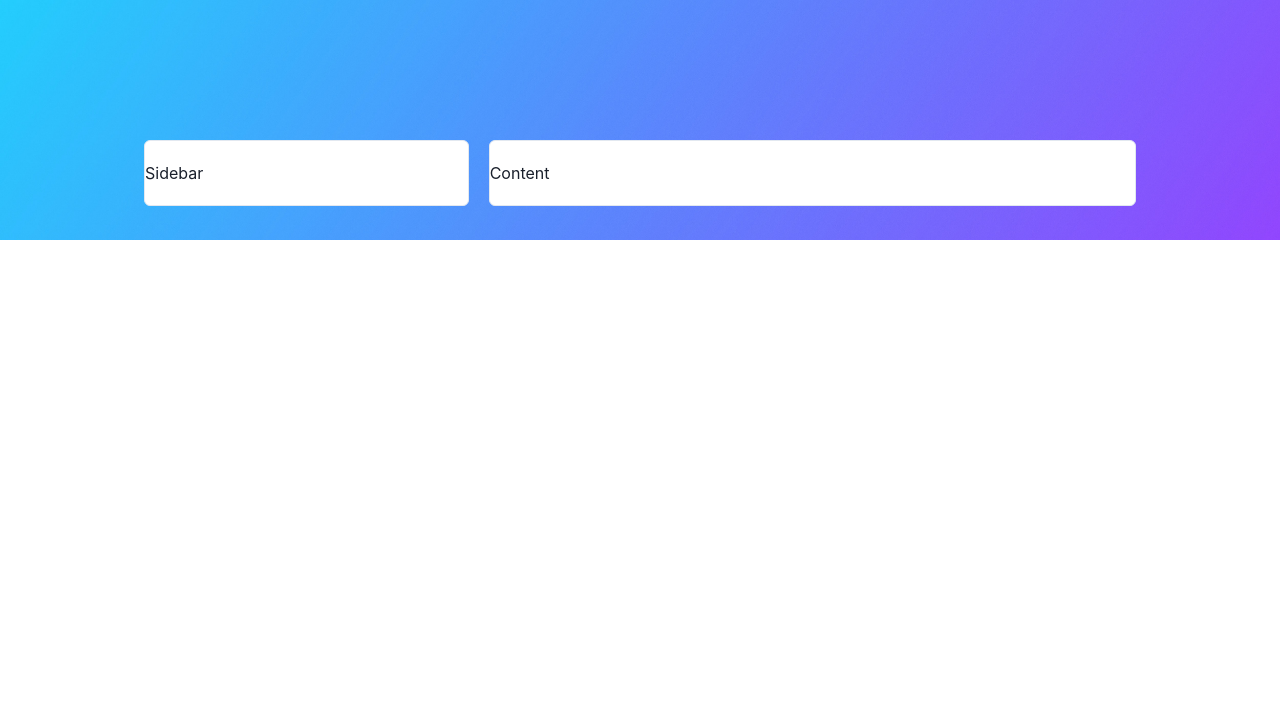
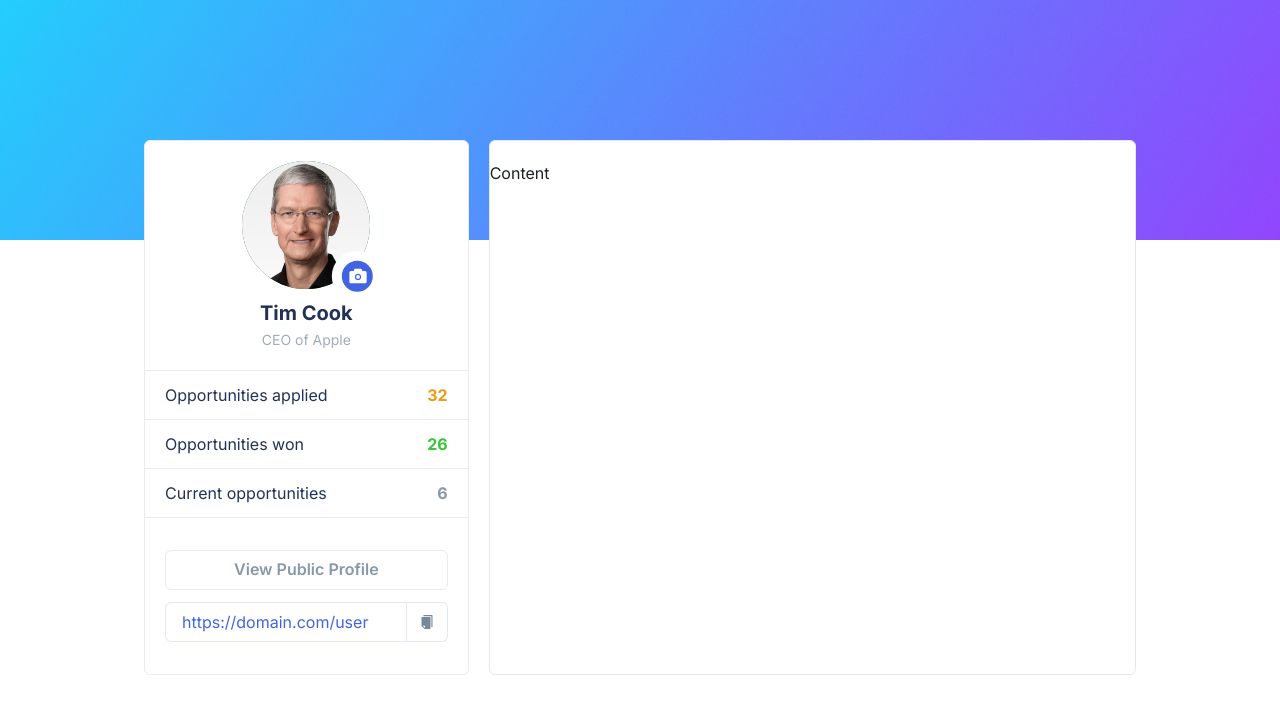
Before and after one commit to dumbmety/user-profile, a React (Create React App) app: page / in a window 1280 px wide. Shown: the top 714 px of the page. Built offline with nearby package versions, Linux system fonts and the light colour scheme; the HTML template or start-up script is replaced by a standard one.

Commit message:
feat: added sidebar content

```diff
--- a/package.json
+++ b/package.json
@@ -18,6 +18,8 @@
     "framer-motion": "^4",
     "react": "^17.0.2",
     "react-dom": "^17.0.2",
+    "react-icons": "^4.2.0",
+    "react-router-dom": "^5.2.0",
     "react-scripts": "4.0.3",
     "simplebar-react": "^2.3.0",
     "web-vitals": "^1.0.1"
--- a/src/components/Sidebar.jsx
+++ b/src/components/Sidebar.jsx
@@ -1,19 +1,134 @@
-import { Box } from '@chakra-ui/layout';
+import { AiFillCamera, AiFillCopy } from 'react-icons/ai';
+import {
+  Avatar,
+  AvatarBadge,
+  Box,
+  Button,
+  Heading,
+  Input,
+  InputGroup,
+  InputRightAddon,
+  Text,
+  VStack,
+} from '@chakra-ui/react';
 
 const Sidebar = () => {
   return (
     <Box
       as="aside"
       flex="1"
-      py="5"
       mr="5"
       bg="white"
       rounded="md"
       borderWidth="1px"
-      borderColor="gray.200"
+      borderColor="brand.light"
       style={{ transform: 'translateY(-100px)' }}
     >
-      Sidebar
+      <VStack
+        spacing="3"
+        py="5"
+        borderBottomWidth="1px"
+        borderColor="brand.light"
+      >
+        <Avatar size="2xl" name="Tim Cook" src="/img/tim-cook.jpg">
+          <AvatarBadge bg="brand.blue" boxSize="1em">
+            <AiFillCamera size="0.4em" />
+          </AvatarBadge>
+        </Avatar>
+        <VStack spacing="1">
+          <Heading as="h3" fontSize="xl" color="brand.dark">
+            Tim Cook
+          </Heading>
+          <Text color="brand.gray" fontSize="sm">
+            CEO of Apple
+          </Text>
+        </VStack>
+      </VStack>
+      <VStack as="ul" spacing="0" listStyleType="none">
+        <Box
+          as="li"
+          w="full"
+          py="3"
+          px="5"
+          d="flex"
+          alignItems="center"
+          justifyContent="space-between"
+          borderBottomWidth="1px"
+          borderColor="brand.light"
+        >
+          <Text color="brand.dark">Opportunities applied</Text>
+          <Text color="brand.yellow" fontWeight="bold">
+            32
+          </Text>
+        </Box>
+        <Box
+          as="li"
+          w="full"
+          py="3"
+          px="5"
+          d="flex"
+          alignItems="center"
+          justifyContent="space-between"
+          borderBottomWidth="1px"
+          borderColor="brand.light"
+        >
+          <Text color="brand.dark">Opportunities won</Text>
+          <Text color="brand.green" fontWeight="bold">
+            26
+          </Text>
+        </Box>
+        <Box
+          as="li"
+          w="full"
+          py="3"
+          px="5"
+          d="flex"
+          alignItems="center"
+          justifyContent="space-between"
+          borderBottomWidth="1px"
+          borderColor="brand.light"
+        >
+          <Text color="brand.dark">Current opportunities</Text>
+          <Text color="brand.cadet" fontWeight="bold">
+            6
+          </Text>
+        </Box>
+      </VStack>
+      <VStack py="8" px="5" spacing="3">
+        <Button
+          w="full"
+          color="brand.cadet"
+          bg="transparent"
+          borderWidth="1px"
+          borderColor="brand.light"
+          _hover={{ bg: 'brand.white' }}
+          _active={{ bg: 'brand.light' }}
+          _focus={{ boxShadow: 'none' }}
+        >
+          View Public Profile
+        </Button>
+        <InputGroup>
+          <Input
+            type="url"
+            color="brand.blue"
+            value="https://domain.com/user"
+            userSelect="all"
+            isReadOnly
+            _focus={{ borderColor: 'brand.blue' }}
+          />
+          <InputRightAddon bg="transparent" px="0" overflow="hidden">
+            <Button
+              p="0"
+              bg="transparent"
+              rounded="none"
+              _active={{ bg: 'brand.light' }}
+              _focus={{ boxShadow: 'none' }}
+            >
+              <AiFillCopy color="#77889a" />
+            </Button>
+          </InputRightAddon>
+        </InputGroup>
+      </VStack>
     </Box>
   );
 };
--- a/src/container/App.js
+++ b/src/container/App.js
@@ -1,5 +1,8 @@
 import SimpleBar from 'simplebar-react';
+import { BrowserRouter as Router, Switch, Route } from 'react-router-dom';
 import { ChakraProvider } from '@chakra-ui/react';
+
+import { theme } from '../helpers';
 
 import Cover from '../components/Cover';
 import Main from '../components/Main';
@@ -7,9 +10,15 @@ import Main from '../components/Main';
 const App = () => {
   return (
     <SimpleBar style={{ maxHeight: '100vh' }}>
-      <ChakraProvider>
-        <Cover />
-        <Main />
+      <ChakraProvider theme={theme}>
+        <Router>
+          <Switch>
+            <Route path="/" exact>
+              <Cover />
+              <Main />
+            </Route>
+          </Switch>
+        </Router>
       </ChakraProvider>
     </SimpleBar>
   );
--- /dev/null
+++ b/src/helpers/index.js
@@ -0,0 +1,18 @@
+import { extendTheme } from '@chakra-ui/react';
+
+export const theme = extendTheme({
+  colors: {
+    brand: {
+      blue: '#4164e3',
+      cadet: '#8998a8',
+      dark: '#243156',
+      gray: '#a0acb9',
+      green: '#36c537',
+      light: '#e9ebee',
+      pure: '#fafafb',
+      slate: '#77889a',
+      white: '#fcfdfe',
+      yellow: '#ed9b13',
+    },
+  },
+});
--- a/src/index.js
+++ b/src/index.js
@@ -2,5 +2,6 @@ import { render } from 'react-dom';
 import App from './container/App';
 
 import 'simplebar/dist/simplebar.min.css';
+import './styles/index.css';
 
 render(<App />, document.getElementById('app'));
--- /dev/null
+++ b/src/styles/index.css
@@ -0,0 +1,5 @@
+@import url('https://fonts.googleapis.com/css2?family=Inter:wght@100;200;300;400;500;600;700;800;900&display=swap');
+
+* {
+  font-family: 'Inter' !important;
+}
```
Also changed, not shown: 1 other file (tests, documents, lock files or other folders).
